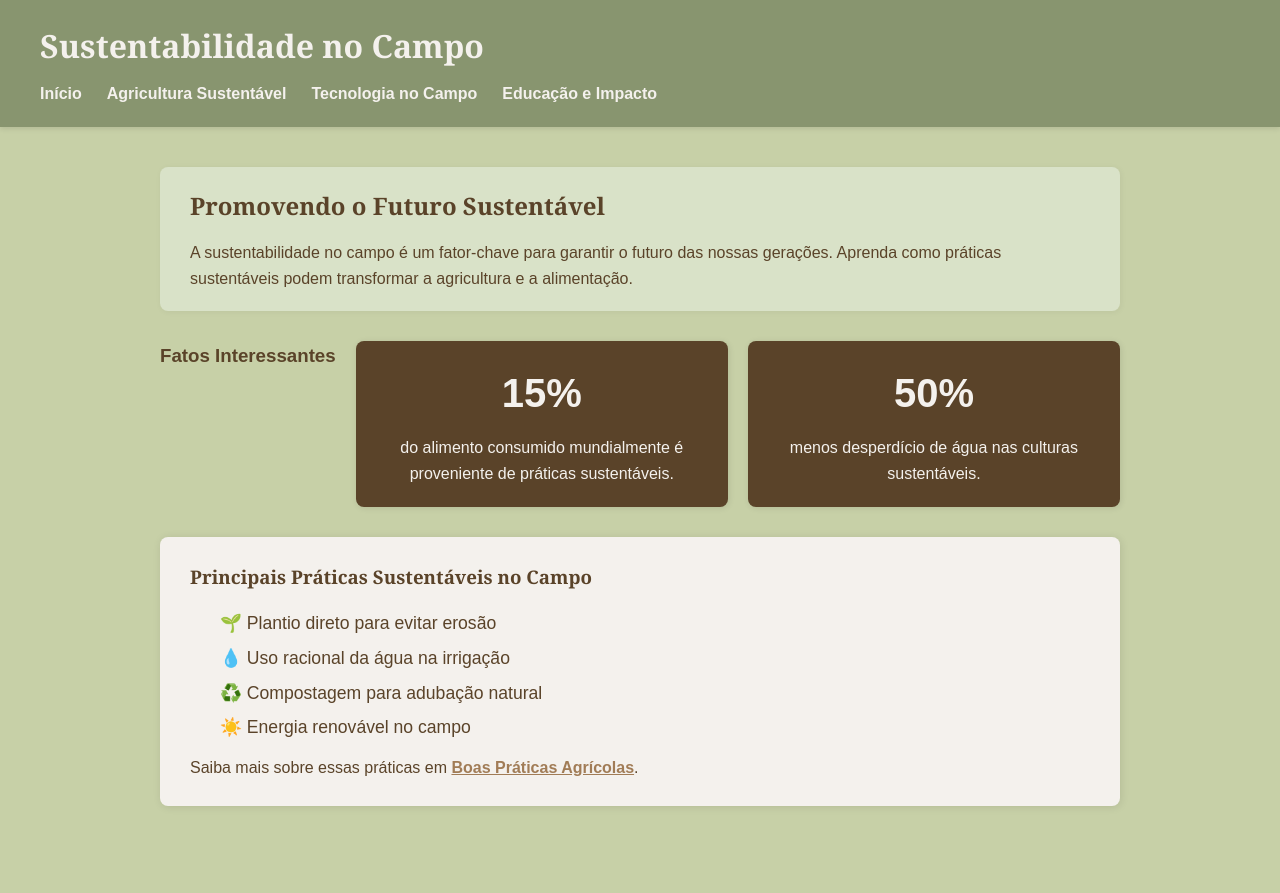
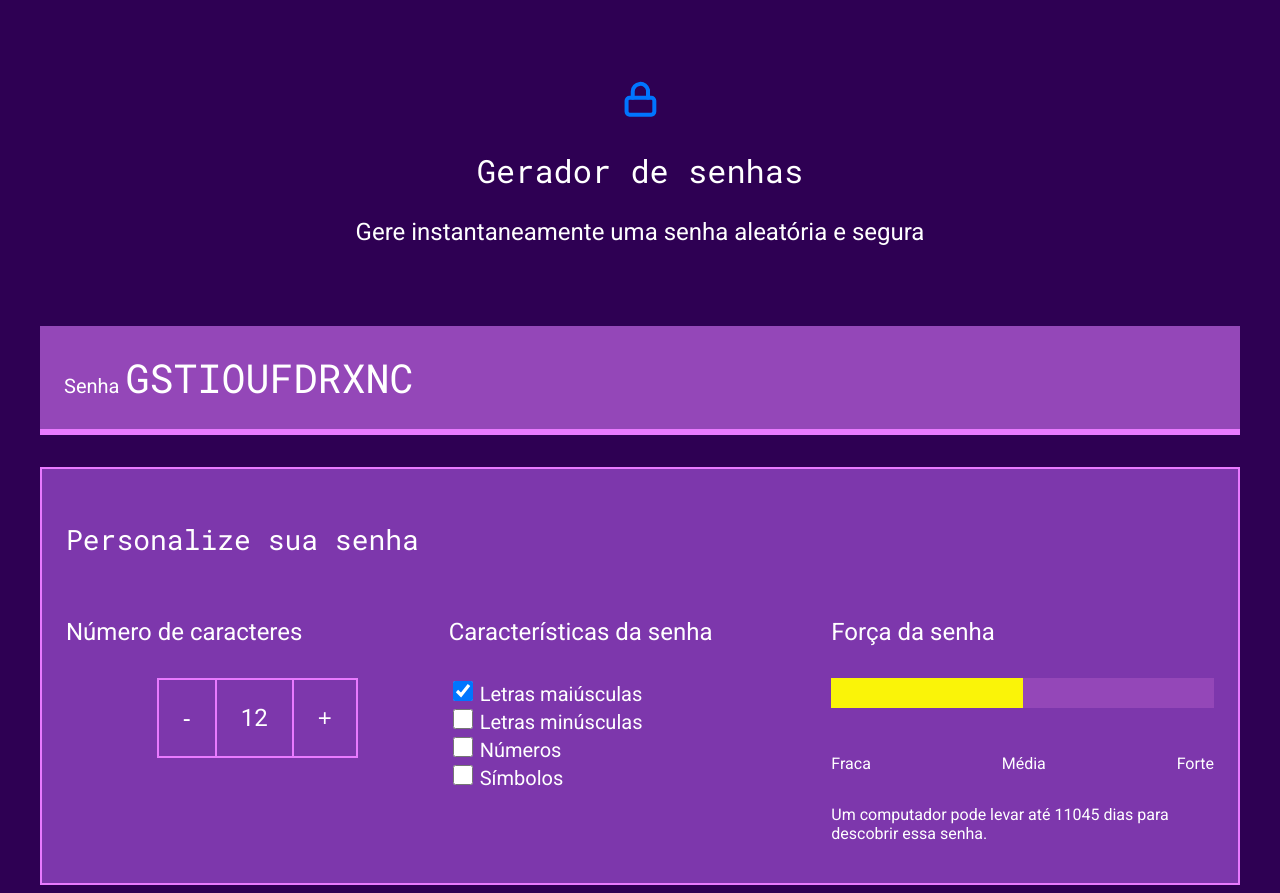
Before and after one commit to MariaRitaChaves/Projeto_Agrinho_maria_rita, a plain HTML site: page index.html in a window 1280 px wide. Before the commit the page ends 846 px from the top, so only its background shows below. Drawn offline with Linux system fonts and the light colour scheme.

Commit message:
Add files via upload

```diff
--- a/index.html
+++ b/index.html
@@ -1,48 +1,69 @@
-<html lang="pt-BR">
+<!DOCTYPE html>
+<html lang="pt-br">
+
 <head>
-  <meta charset="UTF-8" />
-  <meta name="viewport" content="width=device-width, initial-scale=1.0" />
-  <title>Sustentabilidade no Campo</title>
-  <link rel="stylesheet" href="style.css" />
+    <meta charset="UTF-8">
+    <meta name="viewport" content="width=device-width, initial-scale=1.0">
+    <title>Gerador de senha</title>
+    <link rel="stylesheet" href="style.css">
 </head>
+
 <body>
-  <header>
-    <h1>Sustentabilidade no Campo</h1>
-    <nav>
-      <ul>
-        <li><a href="index.html">Início</a></li>
-        <li><a href="agricultura.html">Agricultura Sustentável</a></li>
-        <li><a href="tecnologia.html">Tecnologia no Campo</a></li>
-        <li><a href="educacao.html">Educação e Impacto</a></li>
-      </ul>
-    </nav>
-  </header>
+    <section class="conteudo">
+        <div class="conteudo-titulo">
+            <img src="unlock.svg" alt="cadeado fechado">
+            <h2 class="titulo-principal">Gerador de senhas</h2>
+            <h3 class="titulo-secundario">Gere instantaneamente uma senha aleatória e segura</h3>
+        </div>
+        <div class="conteudo-senha">
+            <label for="senha">Senha</label>
+            <input name="senha" type="text" id="campo-senha" readonly>
+        </div>
+        <div class="parametro">
+            <h3 class="parametro-titulo">Personalize sua senha</h3>
+            <div class="parametro-coluna__senha">
+                <div class="parametro-senha">
+                    <h4 class="parametro-senha__titulo">Número de caracteres</h4>
+                    <div class="parametro-senha-botoes">
+                        <button class="parametro-senha__botao">-</button>
+                        <p class="parametro-senha__texto">12</p>
+                        <button class="parametro-senha__botao">+</button>
+                    </div>
+                </div>
+                <div class="parametro-senha">
+                    <h4 class="parametro-senha__titulo">Características da senha</h4>
+                    <div class="parametro-senha-checkbox">
+                        <input name="maiusculo" type="checkbox" class="checkbox" checked>
+                        <label for="maiusculo">Letras maiúsculas</label>
+                    </div>
+                    <div class="parametro-senha-checkbox">
+                        <input name="minusculo" type="checkbox" class="checkbox">
+                        <label for="minusculo">Letras minúsculas</label>
+                    </div>
+                    <div class="parametro-senha-checkbox">
+                        <input name="numero" type="checkbox" class="checkbox">
+                        <label for="numero">Números</label>
+                    </div>
+                    <div class="parametro-senha-checkbox">
+                        <input name="simbolo" type="checkbox" class="checkbox">
+                        <label for="simbolo">Símbolos</label>
+                    </div>
+                </div>
+                <div class="parametro-senha">
+                    <h4 class="parametro-senha__titulo">Força da senha</h4>
+                    <div class="barra"></div>
+                    <div class="forca fraca"></div>
+                    <div class="parametro-senha-textos">
+                        <p>Fraca</p>
+                        <p>Média</p>
+                        <p>Forte</p>
+                    </div>
+                    <p class="entropia"></p>
+                </div>
+            </div>
+        </div>
+    </section>
+    <script src="main.js"></script>
+</body>
 
-  <main>
-    <section class="intro">
-      <h2>Promovendo o Futuro Sustentável</h2>
-      <p>A sustentabilidade no campo é um fator-chave para garantir o futuro das nossas gerações. Aprenda como práticas sustentáveis podem transformar a agricultura e a alimentação.</p>
-    </section>
-
-    <section class="stats">
-      <h3>Fatos Interessantes</h3>
-      <div class="card">
-        <h4>15%</h4>
-        <p>do alimento consumido mundialmente é proveniente de práticas sustentáveis.</p>
-      </div>
-      <div class="card">
-        <h4>50%</h4>
-        <p>menos desperdício de água nas culturas sustentáveis.</p>
-      </div>
-    </section>
-
- <section class="practices">
-  <h3>Principais Práticas Sustentáveis no Campo</h3>
-  <ul>
-    <li>🌱 Plantio direto para evitar erosão</li>
-    <li>💧 Uso racional da água na irrigação</li>
-    <li>♻️ Compostagem para adubação natural</li>
-    <li>☀️ Energia renovável no campo</li>
-  </ul>
-  <p>Saiba mais sobre essas práticas em <a href="https://www.gov.br/agricultura/pt-br/assuntos/noticias/conheca-as-boas-praticas-agricolas-que-geram-sustentabilidade-e-oportunidades-na-agricultura" target="_blank" rel="noopener noreferrer">Boas Práticas Agrícolas</a>.</p>
-</section>
+</html>
--- /dev/null
+++ b/main.js
@@ -0,0 +1,77 @@
+const numeroSenha = document.querySelector('.parametro-senha__texto');
+let tamanhoSenha = 12;
+numeroSenha.textContent = tamanhoSenha;
+const letrasMaiusculas = 'ABCDEFGHIJKLMNOPQRSTUVXYWZ';
+const letrasMinusculas = 'abcdefghijklmnopqrstuvxywz';
+const numeros = '0123456789';
+const simbolos = '!@%*?';
+const botoes = document.querySelectorAll('.parametro-senha__botao');
+const campoSenha = document.querySelector('#campo-senha');
+const checkbox = document.querySelectorAll('.checkbox');
+const forcaSenha = document.querySelector('.forca');
+
+botoes[0].onclick = diminuiTamanho;
+botoes[1].onclick = aumentaTamanho;
+
+function diminuiTamanho() {
+    if (tamanhoSenha > 1) {
+        // tamanhoSenha = tamanhoSenha-1;
+        tamanhoSenha--;
+    }
+    numeroSenha.textContent = tamanhoSenha;
+    geraSenha();
+}
+function aumentaTamanho() {
+    if (tamanhoSenha < 20) {
+        // tamanhoSenha = tamanhoSenha+1;
+        tamanhoSenha++;
+    }
+    numeroSenha.textContent = tamanhoSenha;
+    geraSenha();
+}
+
+for (i = 0; i < checkbox.length; i++) {
+    checkbox[i].onclick = geraSenha;
+}
+
+geraSenha();
+
+function geraSenha() {
+    let alfabeto = '';
+    if (checkbox[0].checked) {
+        alfabeto = alfabeto + letrasMaiusculas;
+    }
+    if (checkbox[1].checked) {
+        alfabeto = alfabeto + letrasMinusculas;
+    }
+    if (checkbox[2].checked) {
+        alfabeto = alfabeto + numeros;
+    }
+    if (checkbox[3].checked) {
+        alfabeto = alfabeto + simbolos;
+    }
+    let senha = '';
+    for (let i = 0; i < tamanhoSenha; i++) {
+        let numeroAleatorio = Math.random() * alfabeto.length;
+        numeroAleatorio = Math.floor(numeroAleatorio);
+        senha = senha + alfabeto[numeroAleatorio];
+    }
+    campoSenha.value = senha;
+    classificaSenha(alfabeto.length);
+
+}
+
+function classificaSenha(tamanhoAlfabeto) {
+    let entropia = tamanhoSenha * Math.log2(tamanhoAlfabeto);
+    console.log(entropia);
+    forcaSenha.classList.remove('fraca', 'media', 'forte');
+    if (entropia > 57) {
+        forcaSenha.classList.add('forte');
+    } else if (entropia > 35 && entropia < 57) {
+        forcaSenha.classList.add('media');
+    } else if (entropia <= 35) {
+        forcaSenha.classList.add('fraca');
+    }
+    const valorEntropia = document.querySelector('.entropia');
+    valorEntropia.textContent = "Um computador pode levar até " + Math.floor(2 ** entropia / (100e6 * 60 * 60 * 24)) + " dias para descobrir essa senha.";
+}
--- a/style.css
+++ b/style.css
@@ -1,186 +1,158 @@
-/* style.css */
+@import url('https://fonts.googleapis.com/css2?family=Roboto&family=Roboto+Mono&display=swap');
 
-/* Reset básico */
+:root {
+    --branco: white;
+    --cor-de-fundo: #2e0053;
+    --fundo-senha: #9447b8;
+    --fundo-texto: #7d37ac;
+    --borda: #e97aff;
+    --roboto: 'Roboto', sans-serif;
+    --roboto-mono: 'Roboto Mono', monospace;
+}
+
 * {
-  margin: 0;
-  padding: 0;
-  box-sizing: border-box;
+    font-weight: 400;
 }
 
 body {
-  background-color: #c7d0a7; /* verde amarelado claro (antes era do .practices) */
-  color: #5a4329; /* marrom médio (antes header) */
-  font-family: 'Arial', sans-serif;
-  line-height: 1.6;
+    color: var(--branco);
+    background-color: var(--cor-de-fundo);
+    font-family: var(--roboto);
 }
 
-header {
-  background-color: #88956f; /* verde oliva suave (antes link hover) */
-  padding: 20px 40px;
-  color: #f4f1ed; /* bege claro (antes texto header) */
-  box-shadow: 0 2px 5px rgba(0,0,0,0.1);
+.titulo-principal {
+    font-family: var(--roboto-mono);
+    font-size: 32px;
 }
 
-header h1 {
-  margin-bottom: 10px;
-  font-family: 'Georgia', serif;
+.titulo-secundario {
+    font-size: 24px;
 }
 
-nav ul {
-  list-style: none;
-  display: flex;
-  gap: 25px;
+.conteudo-titulo {
+    text-align: center;
+    margin-top: 80px;
 }
 
-nav a {
-  color: #f4f1ed; /* bege claro */
-  text-decoration: none;
-  font-weight: 600;
-  font-size: 1rem;
-  transition: color 0.3s ease;
+.conteudo-senha {
+    margin-top: 80px;
+    background: var(--fundo-senha);
+    padding: 24px;
+    border-bottom: 6px solid var(--borda);
 }
 
-nav a:hover {
-  color: #a17c56; /* marrom claro (antes card background) */
+#campo-senha {
+    background-color: var(--fundo-senha);
+    border: none;
+    color: var(--branco);
+    font-family: var(--roboto-mono);
+    font-size: 40px;
+    width: 70%;
 }
 
-main {
-  max-width: 1000px;
-  margin: 40px auto;
-  padding: 0 20px;
+#campo-senha:focus {
+    outline: none;
 }
 
-section.intro {
-  background-color: #d9e2c8; /* verde muito claro */
-  padding: 20px 30px;
-  border-radius: 8px;
-  margin-bottom: 30px;
-  box-shadow: 1px 1px 6px rgba(0,0,0,0.05);
-  color: #5a4329; /* marrom médio */
+.conteudo {
+    max-width: 1200px;
+    margin: 0 auto;
 }
 
-section.intro h2 {
-  font-family: 'Georgia', serif;
-  margin-bottom: 15px;
-  color: #5a4329;
+.parametro {
+    background-color: var(--fundo-texto);
+    border: 2px solid var(--borda);
+    margin-top: 32px;
+    padding: 24px;
 }
 
-/* Destaque com retângulo colorido no título (exemplo para .highlight-title) */
-.highlight-title {
-  position: relative;
-  display: inline-block;
-  padding-left: 15px;
-  font-family: 'Georgia', serif;
-  font-size: 1.8rem;
-  color: #5a4329;
-  margin-bottom: 20px;
+.parametro-titulo {
+    font-family: var(--roboto-mono);
+    font-size: 28px;
 }
 
-.highlight-title::before {
-  content: '';
-  position: absolute;
-  left: 0;
-  top: 0;
-  width: 8px;
-  height: 100%;
-  background-color: #a17c56; /* marrom claro para o retângulo */
-  border-radius: 3px;
+.parametro-senha__titulo {
+    font-size: 24px;
 }
 
-/* Estatísticas */
-section.stats {
-  display: flex;
-  gap: 20px;
-  margin-bottom: 30px;
+.parametro-coluna__senha {
+    display: flex;
+    flex-direction: column;
+    justify-content: center;
 }
 
-section.stats .card {
-  background-color: #5a4329; /* marrom médio */
-  padding: 20px;
-  flex: 1;
-  border-radius: 8px;
-  box-shadow: 1px 1px 6px rgba(0,0,0,0.1);
-  text-align: center;
-  color: #f4f1ed; /* bege claro */
+.parametro-senha {
+    width: 50%;
+    margin: 0 auto;
 }
 
-section.stats .card h4 {
-  font-size: 2.5rem;
-  margin-bottom: 10px;
+.parametro-senha-botoes {
+    display: flex;
+    justify-content: center;
 }
 
-section.stats .card p {
-  font-size: 1rem;
+.parametro-senha__botao {
+    background-color: var(--fundo-texto);
+    color: var(--branco);
+    border: 2px solid var(--borda);
+    padding: 24px;
+    font-size: 24px;
+    cursor: pointer;
 }
 
-/* Práticas (antes body background) */
-section.practices {
-  background-color: #f4f1ed; /* bege claro */
-  padding: 25px 30px;
-  border-radius: 8px;
-  box-shadow: 1px 1px 8px rgba(0,0,0,0.1);
-  margin-bottom: 40px;
-  color: #5a4329; /* marrom médio */
+.parametro-senha__texto {
+    padding: 24px;
+    border-top: 2px solid var(--borda);
+    border-bottom: 2px solid var(--borda);
+    margin: 0;
+    font-size: 24px;
 }
 
-section.practices h3 {
-  font-family: 'Georgia', serif;
-  margin-bottom: 20px;
+label {
+    font-size: 20px;
 }
 
-/* Lista */
-section.practices ul {
-  list-style: none;
-  padding-left: 0;
-  margin-bottom: 15px;
+.checkbox {
+    width: 20px;
+    height: 20px;
+    cursor: pointer;
 }
 
-section.practices ul li {
-  margin-bottom: 10px;
-  font-size: 1.1rem;
-  line-height: 1.4;
-  padding-left: 30px;
-  position: relative;
+.barra {
+    background-color: var(--fundo-senha);
+    height: 30px;
+    width: 100%;
 }
 
-section.practices ul li::before {
-  content: '';
-  position: absolute;
-  left: 5px;
-  top: 7px;
-  width: 18px;
-  height: 18px;
-  font-size: 18px;
+.forca {
+    height: 30px;
+    position: relative;
+    bottom: 30px;
 }
 
-section.practices p a {
-  color: #a17c56; /* marrom claro */
-  font-weight: 600;
-  text-decoration: underline;
-  transition: color 0.3s ease;
+.fraca {
+    width: 25%;
+    background-color: #E71B32;
 }
 
-section.practices p a:hover {
-  color: #88956f; /* verde oliva suave */
+.media {
+    background-color: #FAF408;
+    width: 50%;
 }
 
-footer {
-  background-color: #88956f; /* verde oliva suave */
-  color: #f4f1ed; /* bege claro */
-  text-align: center;
-  padding: 15px 20px;
-  font-size: 0.9rem;
-  box-shadow: 0 -2px 5px rgba(0,0,0,0.1);
+.forte {
+    background-color: #00FF85;
+    width: 100%;
 }
 
-/* Responsividade básica */
-@media (max-width: 700px) {
-  section.stats {
-    flex-direction: column;
-  }
+.parametro-senha-textos {
+    display: flex;
+    justify-content: space-between;
+}
 
-  nav ul {
-    flex-direction: column;
-    gap: 10px;
-  }
+
+@media screen and (min-width: 768px) {
+    .parametro-coluna__senha {
+        flex-direction: row;
+    }
 }
```
Also changed, not shown: unlock.svg (added).
